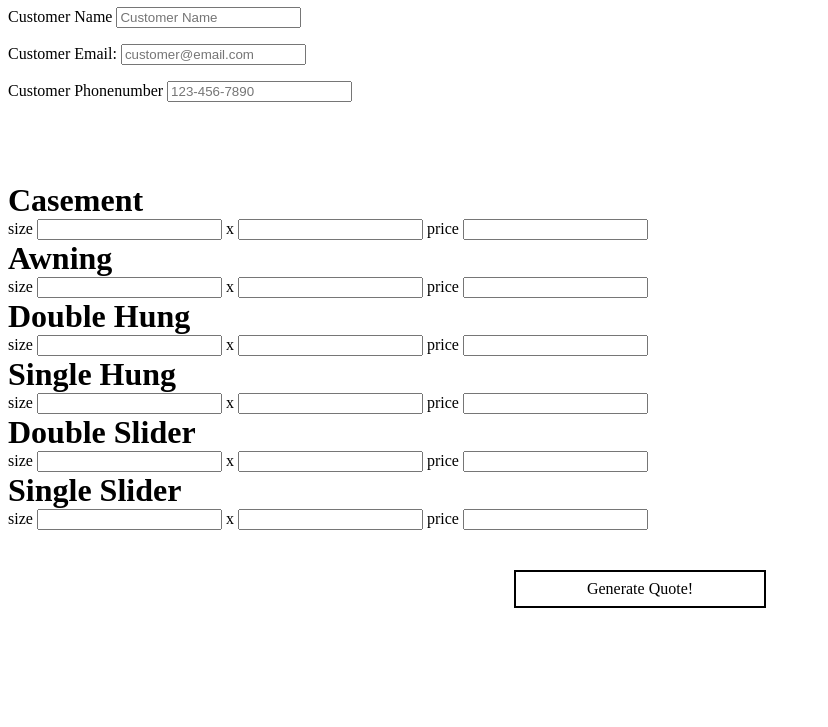
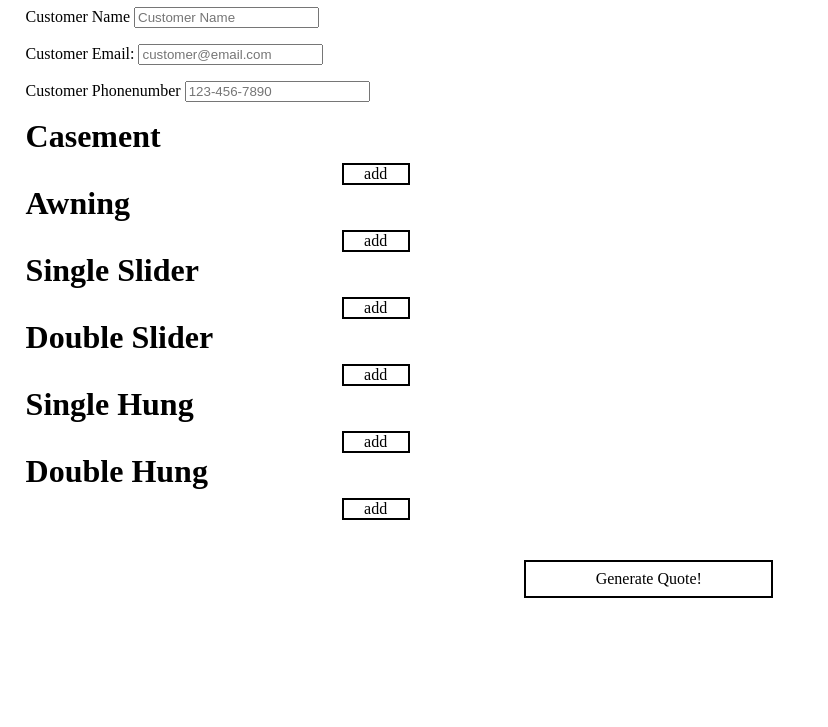
Before and after one commit to NurulloBoboev/QuoteGenerator, a plain HTML site: page index.html in a window 1280 px wide. Shown: the part 73-800 px from the top of the page, without its empty margins (0-828 px from the left). Drawn offline with nearby package versions, Linux system fonts and the light colour scheme.

Commit message:
Added the "add and remove" buttons to the windows

```diff
--- a/index.css
+++ b/index.css
@@ -1,3 +1,6 @@
+body{
+    margin-left: 2vw;
+}
 .doc_info{
     position: relative;
     display:flex;
@@ -13,7 +16,8 @@
 }
 
 .window_container{
-    margin-top: 10vh;
+    margin-top: 2vh;
+    max-width: 30vw;
 }
 
 .window_container label{
@@ -29,4 +33,35 @@
     margin-left: 40%;
     margin-right: 40%;
     padding: 1vh;
+
+    cursor: pointer;
 }
+
+.generate:hover{
+    background:lightblue;
+    color: black;
+    border-color: lime;
+}
+.add{
+    text-align:center;
+    border: 2px solid black;
+    width:5vw;
+    margin-left: auto;
+    cursor: pointer;
+    margin-top: 1vh;
+}
+
+.add:hover{
+    background:lightblue;
+    color: black;
+    border-color: lime;
+}
+
+input[name="num1"]{
+    margin-top: 1vh;
+    width:4vw;
+}
+
+input[name="num2"]{
+    width:4vw;
+}
--- a/index.html
+++ b/index.html
@@ -7,6 +7,8 @@
     <title>Window Quote Generator</title>
     <link rel="preconnect" href="https://fonts.gstatic.com">
     <link href="https://fonts.googleapis.com/css2?family=Open+Sans&display=swap" rel="stylesheet">
+    <!-- JQuery Script :) -->
+    <script src="https://ajax.googleapis.com/ajax/libs/jquery/3.5.1/jquery.min.js"></script>
     <link
       rel="stylesheet"
       type="text/css"
@@ -45,91 +47,79 @@
         <div class="casement_container">
           <label> Casement </label>
 
-          <div class="window_info">
-            size
+          <!-- <div class="window_info">
+            Size
             <input type="number" name="num1" value="">
             x
             <input type="number" name="num2" >
-            price
+            Price $
             <input type="number" name="price" >
+          </div> -->
+
+          <div class="new_window_info">
           </div>
+
+          <div class="add"> add </div>
         </div>
 
         <div class="Awning_container">
           <label> Awning </label>
 
-          <div class="window_info">
-            size
-            <input type="number" name="num1" value="">
-            x
-            <input type="number" name="num2" >
-            price
-            <input type="number" name="price" >
+          <div class="new_window_info">
           </div>
+
+          <div class="add"> add </div>
 
         </div>
 
-        <div class="doubleh_container">
-          <label> Double Hung </label>
+        <div class="singles_container">
+          <label> Single Slider </label>
 
-          <div class="window_info">
-            size
-            <input type="number" name="num1" value="">
-            x
-            <input type="number" name="num2" >
-            price
-            <input type="number" name="price" >
+          <div class="new_window_info">
           </div>
+
+          <div class="add"> add </div>
+
+        </div>
+
+        <div class="doubles_container">
+          <label> Double Slider </label>
+
+          <div class="new_window_info">
+          </div>
+
+          <div class="add"> add </div>
         </div>
 
         <div class="singleh_container">
           <label> Single Hung </label>
 
-          <div class="window_info">
-            size
-            <input type="number" name="num1" value="">
-            x
-            <input type="number" name="num2" >
-            price
-            <input type="number" name="price" >
+          <div class="new_window_info">
           </div>
+
+          <div class="add"> add </div>
         </div>
 
-        <div class="doubles_container">
-          <label> Double Slider </label>
 
-          <div class="window_info">
-            size
-            <input type="number" name="num1" value="">
-            x
-            <input type="number" name="num2" >
-            price
-            <input type="number" name="price" >
+        <div class="doubleh_container">
+          <label> Double Hung </label>
+
+          <div class="new_window_info">
           </div>
+
+          <div class="add"> add </div>
+
         </div>
-
-        <div class="singles_container">
-          <label> Single Slider </label>
-
-          <div class="window_info">
-            size
-            <input type="number" name="num1" value="">
-            x
-            <input type="number" name="num2" >
-            price
-            <input type="number" name="price" >
-          </div>
-        </div>
-
 
       </div>
 
     </div>
 
     <div class="generate">
-      <label> Generate Quote!</label>
+       Generate Quote!
     </div>
 
 
-
+    <script src="index.js"></script>
+    <noscript>You need to enable JavaScript to view the full site.</noscript>
   </body>
--- /dev/null
+++ b/index.js
@@ -0,0 +1,27 @@
+
+// The following will add the "add and remove" functionality of the webform
+
+$(document) .ready(function(){
+    var NewInputField=`
+    <div class="new-input">
+        Size
+        <input type="number" name="num1" value="">
+        x
+        <input type="number" name="num2" >
+        Price $
+        <input type="number" name="price" >
+
+        <button class="remove"> remove </button>
+    </div>`;
+
+    $(document).on('click','.add', function(e){
+        e.preventDefault();
+        $(this).parent().find('.new_window_info').append(NewInputField);
+    });
+
+    $(document).on('click','.remove', function(e){
+        e.preventDefault();
+        $(this).parent().remove();
+    });
+
+});
```
